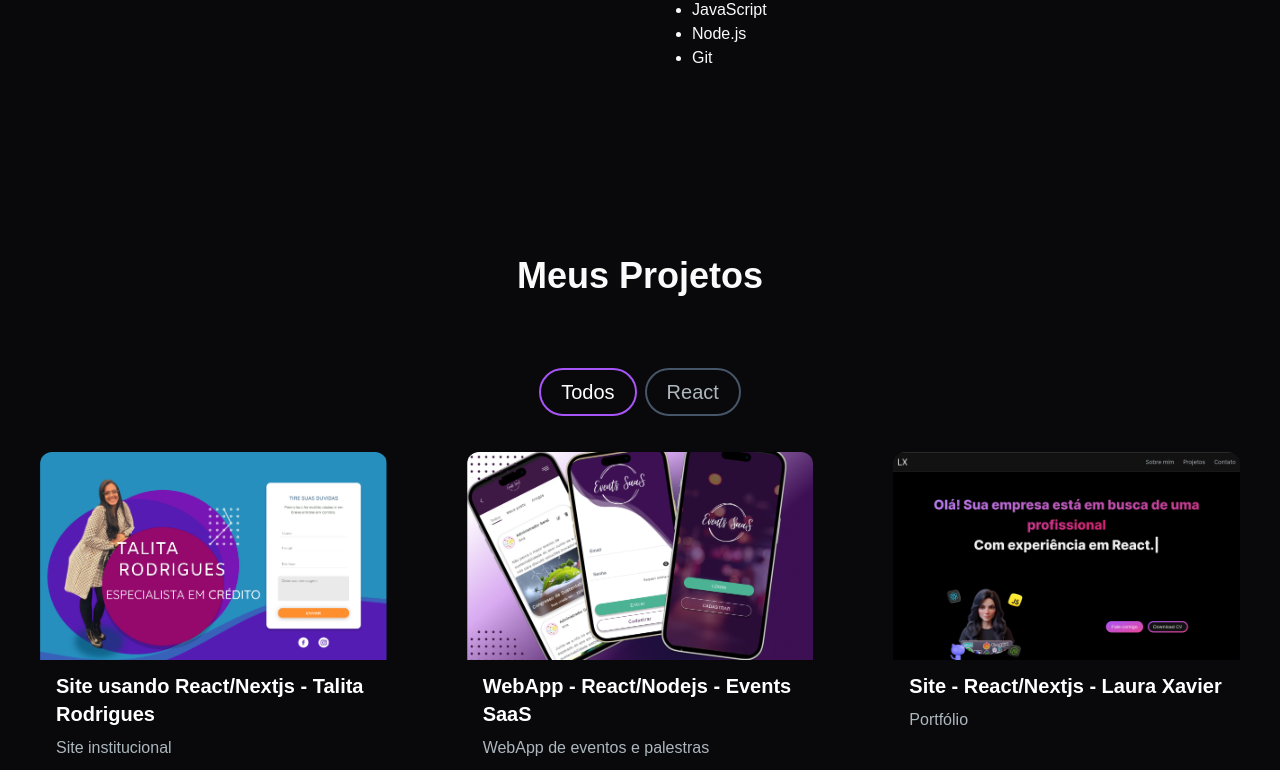
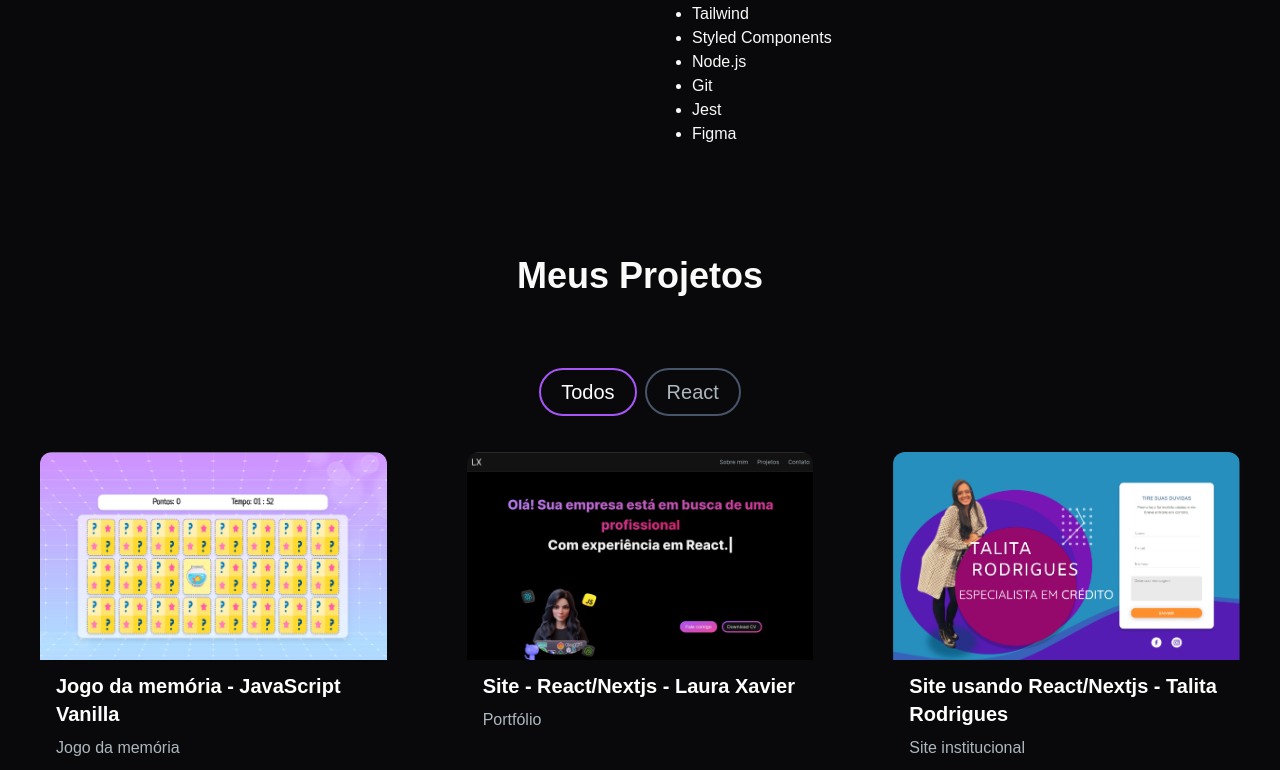
Before and after one commit to lauraxavier/portfolio-lauraXavier, a Next.js app: page / in a window 1280 px wide. Shown: the part 1670-2440 px from the top of the page. Built offline with nearby package versions, Linux system fonts and the light colour scheme.

Commit message:
Changes to the menu, added new project, and modified password handling in Nodemailer

```diff
--- a/src/app/components/AboutSection.jsx
+++ b/src/app/components/AboutSection.jsx
@@ -11,11 +11,15 @@ const TAB_DATA = [
         content: (
             <ul className="list-disc pl-[20px]">
                 <li>React</li>
+                <li>TypeScript</li>
+                <li>JavaScript</li>
                 <li>Nextjs</li>
                 <li>Tailwind</li>
-        <li>JavaScript</li>
+                <li>Styled Components</li>
                 <li>Node.js</li>
                 <li>Git</li>
+                <li>Jest</li>
+                <li>Figma</li>
             </ul>
         ),
     },
@@ -64,20 +68,27 @@ const AboutSection = () => {
                     animate="animate"
                     exit="exit"
                 >
-          <Image src="/images/profile.png" width={500} height={500} />
+                    <Image
+                        src="/images/profile.png"
+                        width={500}
+                        height={500}
+                        alt="Laura Xavier"
+                    />
                 </motion.div>
                 <div className="mt-4 md:mt-0 text-left flex flex-col h-full">
                     <h2 className="text-4xl font-bold mb-4">Sobre mim</h2>
                     <p className="text-base lg:text-lg">
-            Olá, sou Laura, uma desenvolvedora Frontend com foco em React e
-            habilidades sólidas em HTML, CSS e JavaScript. Além das minhas
-            habilidades técnicas, destaco-me pela minha capacidade excepcional
-            de colaboração e comunicação, reconhecendo o valor da troca de
-            ideias no desenvolvimento de projetos. Sou atenta aos detalhes de
-            design e estou sempre buscando aprender e me aprimorar, tanto em
-            questões técnicas quanto em novos conceitos de arquitetura e
-            FrontEnd. Estou pronta para novos desafios e para contribuir
-            positivamente em equipes colaborativas.
+                        Olá, sou Laura, uma desenvolvedora Frontend com foco em
+                        React e habilidades sólidas em HTML, CSS e JavaScript.
+                        Além das minhas habilidades técnicas, destaco-me pela
+                        minha capacidade excepcional de colaboração e
+                        comunicação, reconhecendo o valor da troca de ideias no
+                        desenvolvimento de projetos. Sou atenta aos detalhes de
+                        design e estou sempre buscando aprender e me aprimorar,
+                        tanto em questões técnicas quanto em novos conceitos de
+                        arquitetura e FrontEnd. Estou pronta para novos desafios
+                        e para contribuir positivamente em equipes
+                        colaborativas.
                     </p>
                     <div className="flex flex-row justify-start mt-8 min-h-14">
                         <TabButton
--- a/src/app/components/HeaderSection.jsx
+++ b/src/app/components/HeaderSection.jsx
@@ -3,7 +3,6 @@ import { useState, useEffect } from "react";
 import Image from "next/image";
 import { TypeAnimation } from "react-type-animation";
 import { motion } from "framer-motion";
-import Link from "next/link";
 
 const mobileWts = "https://wa.me/5548991574820";
 const webWts = "https://web.whatsapp.com/send?phone=+555548991574820";
@@ -113,7 +112,7 @@ const HeaderSection = () => {
               transition={{ duration: 0.5, type: "spring", stiffness: 150 }}
               target="_blank"
             >
-              <span className="block bg-[#121212] hover:bg-slate-800 rounded-full px-4 py-1">
+              <span className="block bg-[#121212] text-center hover:bg-slate-800 rounded-full px-4 py-1">
                 Currículo
               </span>
             </motion.a>
--- a/src/app/components/NavLink.jsx
+++ b/src/app/components/NavLink.jsx
@@ -1,10 +1,11 @@
 import Link from "next/link";
 
-const NavLink = ({ href, title }) => {
+const NavLink = ({ href, title, onClick }) => {
     return (
         <Link
             href={href}
             className="block py-2 pl-3 pr-4 dark:text-[#ADB7BE] text-zinc-50 sm:text-xl rounded md:p-0 hover:text-white"
+            onClick={onClick}
         >
             {title}
         </Link>
--- a/src/app/components/ProjectsSection.jsx
+++ b/src/app/components/ProjectsSection.jsx
@@ -7,22 +7,15 @@ import { motion, useInView } from "framer-motion";
 const projectsData = [
     {
         id: 1,
-    title: "Site usando React/Nextjs - Talita Rodrigues",
-    description: "Site institucional",
-    image: "/images/projects/1.png",
-    tag: ["Todos", "React"],
-    previewUrl: "https://talitarodrigues.vercel.app/",
+        title: "Jogo da memória -  JavaScript Vanilla",
+        description: "Jogo da memória",
+        image: "/images/projects/memoryGame.png",
+        tag: ["Todos"],
+        previewUrl: "https://lauraxavier.github.io/memoryGame/",
+        gitUrl: "https://github.com/lauraxavier/memoryGame",
     },
     {
         id: 2,
-    title: "WebApp - React/Nodejs - Events SaaS",
-    description: "WebApp de eventos e palestras",
-    image: "/images/projects/2.png",
-    tag: ["Todos", "React"],
-    gitUrl: "https://github.com/lauraxavier/EventiFy-Front",
-  },
-  {
-    id: 3,
         title: "Site - React/Nextjs - Laura Xavier",
         description: "Portfólio",
         image: "/images/projects/3.png",
@@ -31,14 +24,30 @@ const projectsData = [
         previewUrl: "/",
     },
     {
+        id: 3,
+        title: "Site usando React/Nextjs - Talita Rodrigues",
+        description: "Site institucional",
+        image: "/images/projects/1.png",
+        tag: ["Todos", "React"],
+        previewUrl: "https://talitarodrigues.vercel.app/",
+    },
+    {
         id: 4,
+        title: "WebApp - React/Nodejs - Events SaaS",
+        description: "WebApp de eventos e palestras",
+        image: "/images/projects/2.png",
+        tag: ["Todos", "React"],
+        gitUrl: "https://github.com/lauraxavier/EventiFy-Front",
+    },
+    {
+        id: 5,
         title: "Webapp - React - iList",
         description: "WebApp do aplicativo iList",
         image: "/images/projects/4.png",
         tag: ["Todos", "React"],
     },
     {
-    id: 5,
+        id: 6,
         title: "Site - Wordpress - Maiêutica",
         description: "Site institucional",
         image: "/images/projects/5.png",
@@ -46,7 +55,7 @@ const projectsData = [
         previewUrl: "https://www.maieutica.com.br/",
     },
     {
-    id: 6,
+        id: 7,
         title: "Site - Wordpress - Resgatah",
         description: "Site institucional",
         image: "/images/projects/6.png",
--- a/src/pages/api/hello.js
+++ b/src/pages/api/hello.js
@@ -18,9 +18,9 @@ export default function sendEmail(req, res) {
             from: email,
             replyTo: `${email}`,
             to: process.env.USERMAIL,
-      subject: "Contato via Website",
+            subject: "Contato via Portfolio",
             html: `
-      <h1>Contato via Website</h1>
+      <h1>Contato via Portfolio</h1>
       <p>
         <strong>E-mail:</strong>: ${email}<br />
         <strong>Assunto:</strong>: ${subject}<br />
@@ -34,5 +34,7 @@ export default function sendEmail(req, res) {
         })
         .catch((error) => {
             res.send(error);
+            console.error("Erro ao enviar e-mail:", error);
+            res.status(500).send("Erro ao enviar e-mail.");
         });
 }
```
Also changed, not shown: public/images/projects/memoryGame.png (added), 1 other file (tests, documents, lock files or other folders). Lines whose indentation alone changed are shown as unchanged.
